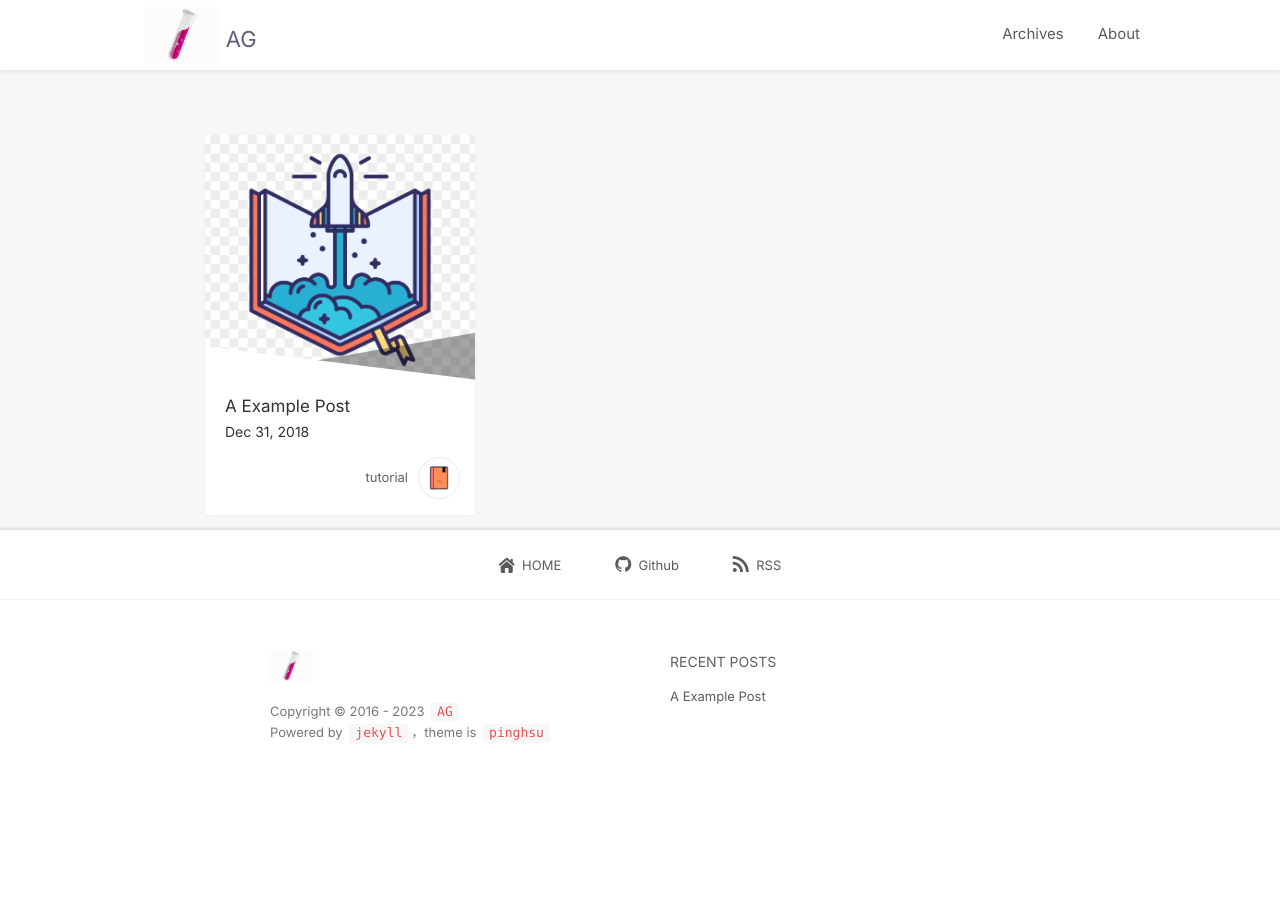
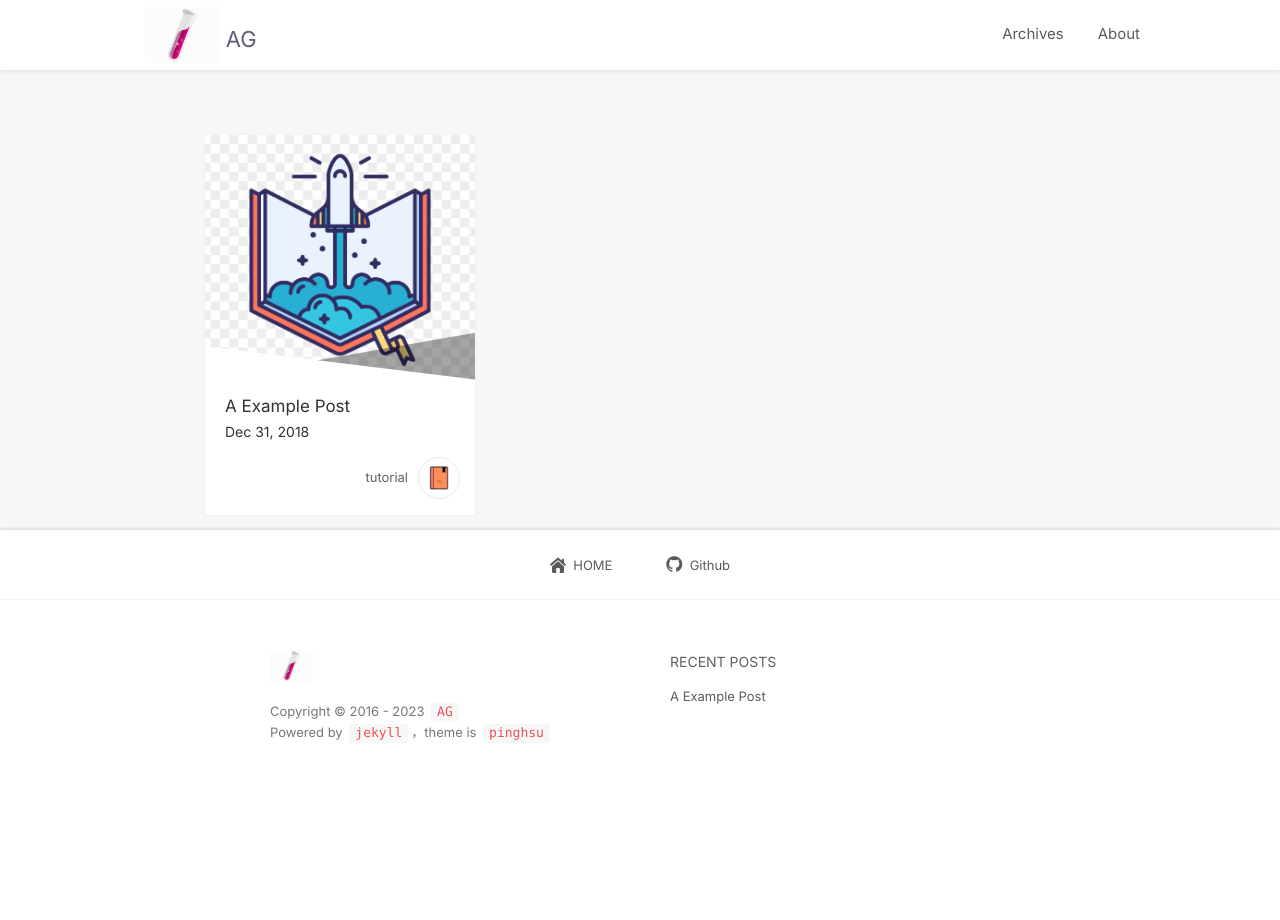
Before and after one commit to BLUEFLOWER-LY/BLUEFLOWER-LY.github.io, a Jekyll site: the page built from index.html, in a window 1280 px wide. Built offline with Jekyll 4.4.1, drawn with Linux system fonts in a browser that asks for light colours; nearby versions of some CDN libraries; the list of posts is cut into pages by our own code; comment, search, counter and statistics services are not loaded.

Commit message:
Update footer.html

```diff
--- a/_includes/footer.html
+++ b/_includes/footer.html
@@ -4,7 +4,6 @@
             <div class="social-list">
                 <a href="{{ '/' | prepend: site.baseurl }}"><span class='iconfont icon-home'></span>&nbsp;&nbsp;HOME</a>
                 <a rel="nofollow" target="_blank" href="{{site.github}}"><span class='iconfont icon-github'></span>&nbsp;&nbsp;Github</a>
-                <a target="_blank" href="{{ '/feed.xml' | prepend: site.baseurl }}"><span class='iconfont icon-rss'></span>&nbsp;&nbsp;RSS</a>
             </div>
         </div>
     </div>
```
